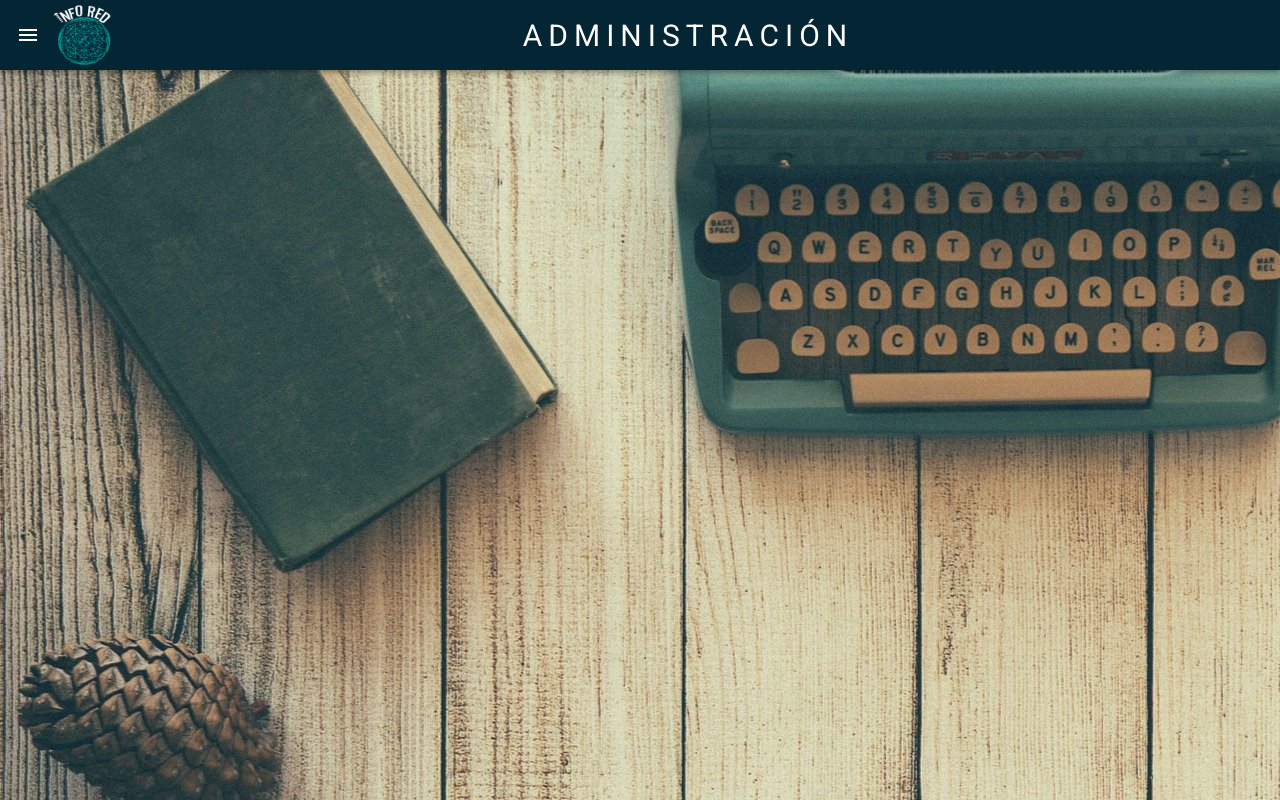
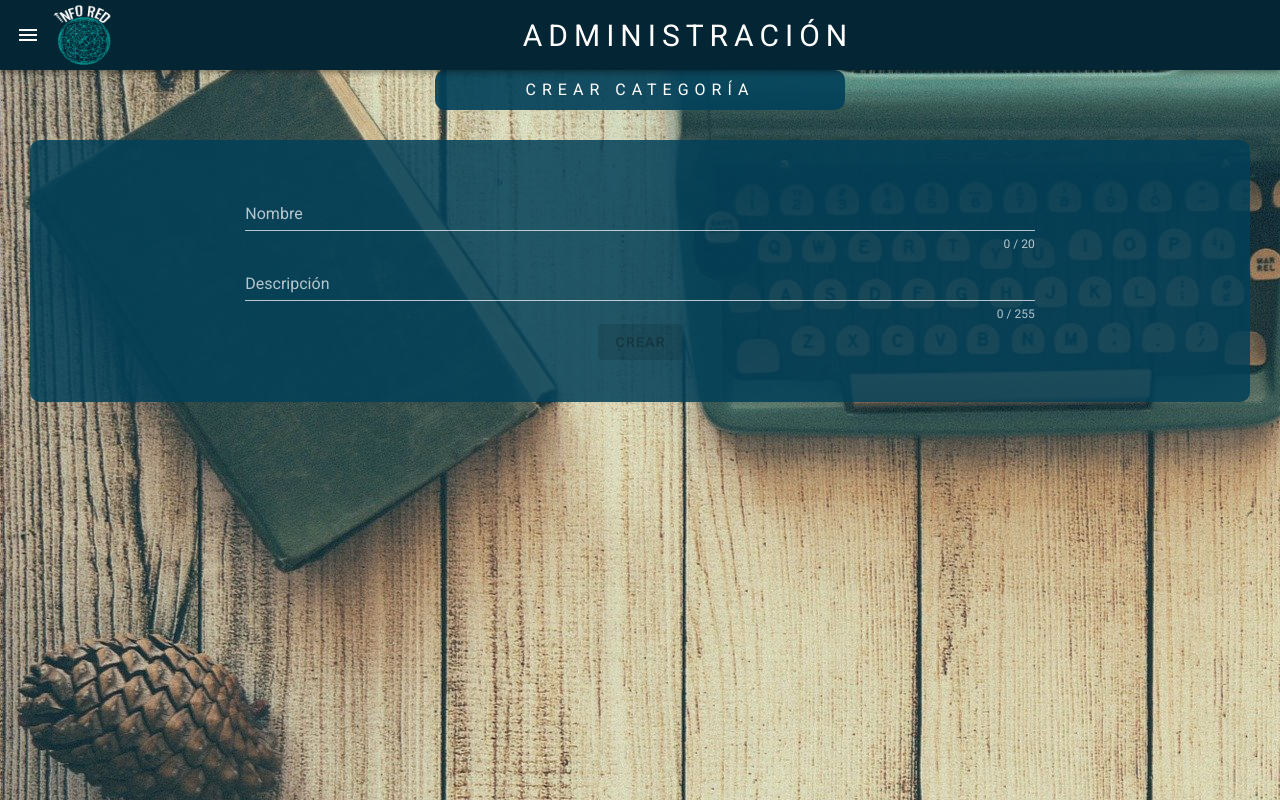
Before and after one commit to AGomezJordan/ProyectoFinal, a Vue app in the folder info-red/: page /Administracion/CrearCategoria in a window 1280 px wide. Built offline with nearby package versions, Linux system fonts and the light colour scheme.

Commit message:
Ventana crearCategoria creada

```diff
--- a/info-red/src/components/menuUsuario.vue
+++ b/info-red/src/components/menuUsuario.vue
@@ -15,6 +15,9 @@
         <v-list-item @click="$router.push({name: 'ConsultarArticulos'})">
             <v-list-item-title class="text-center title ma-4">Consultar Artículos</v-list-item-title>
         </v-list-item>
+        <v-list-item @click="$router.push({name: 'CrearCategoria'})">
+            <v-list-item-title class="text-center title ma-4">Crear Categoría</v-list-item-title>
+        </v-list-item>
     </div>
 </template>
 
--- a/info-red/src/router/index.js
+++ b/info-red/src/router/index.js
@@ -53,6 +53,11 @@ Vue.use(VueRouter)
       path: '/Administracion/EditarArticulo/:id',
       name: 'EditarArticulo',
       component: () => import('../views/EditarArticulo.vue')
+    },
+    { //VENTANA PARA CREAR CATEGORIAS
+      path: '/Administracion/CrearCategoria',
+      name: 'CrearCategoria',
+      component: () => import('../views/CrearCategoria.vue')
     }
 ]
 
--- /dev/null
+++ b/info-red/src/views/CrearCategoria.vue
@@ -0,0 +1,95 @@
+<template>
+    <div>
+        <!-- TITULO -->
+        <v-row>
+            <v-col cols="0" md="4"></v-col>
+            <v-col cols="12" md="4">
+                <div class="titular text-center">CREAR CATEGORÍA</div>
+            </v-col>
+            <v-col cols="0" md="4"></v-col>
+        </v-row>
+
+        <!-- FORMULARIO -->
+        <v-row class="formulario text-center">
+            <v-col cols="0" md="2"></v-col>
+            <v-col cols="12" md="8">
+                <v-text-field
+                        v-model="$v.nombre.$model"
+                        :counter="20"
+                        :rules="nameRules"
+                        label="Nombre"
+                        color="success"
+                        dark
+                ></v-text-field>
+                <v-textarea
+                        auto-grow
+                        :rules="descripcionRules"
+                        :counter="255"
+                        label="Descripción"
+                        rows="1"
+                        color="success"
+                        dark
+                        v-model="$v.descripcion.$model"
+                ></v-textarea>
+                <v-btn
+                    color="success"
+                    @click="crear()"
+                    :disabled="$v.$invalid"
+                >
+                    CREAR
+                </v-btn>
+            </v-col>
+            <v-col cols="0" md="2"></v-col>
+        </v-row>
+    </div>
+</template>
+
+<script>
+    import router from '@/router'
+    import {required, maxLength} from 'vuelidate/lib/validators'
+    export default {
+        name: "CrearCategoria",
+        data(){
+            return{
+                nombre: '',
+                descripcion: '',
+                nameRules: [
+                    v => !!v || 'Nombre Requerido',
+                    v => v.length<20 || 'El nombre no debe de tener mas de 20 caracteres'
+                ],
+                descripcionRules: [
+                    v => !!v || 'Descripción Requerido',
+                    v => v.length<255 || 'La descripción no debe de tener mas de 255 caracteres'
+                ],
+            }
+        },
+        validations:{
+            nombre:{required, maxLength:maxLength(20)},
+            descripcion:{required, maxLength:maxLength(255)}
+        },
+        methods:{
+            crear(){
+                alert("Categoria creada")
+            }
+        }
+    }
+</script>
+
+<style scoped>
+    .titular{
+        border-radius: 10px 10px 10px 10px;
+        background-color: rgba(2, 64, 89, 0.91);
+        color: white;
+        letter-spacing: 6px;
+        padding: 8px;
+    }
+    .formulario{
+        border-radius: 10px 10px 10px 10px;
+        background-color: rgba(2, 64, 89, 0.85);
+        color: white;
+        margin: 30px;
+        padding-top: 30px;
+        padding-bottom: 30px;
+        font-size: 25px;
+    }
+</style>
```
